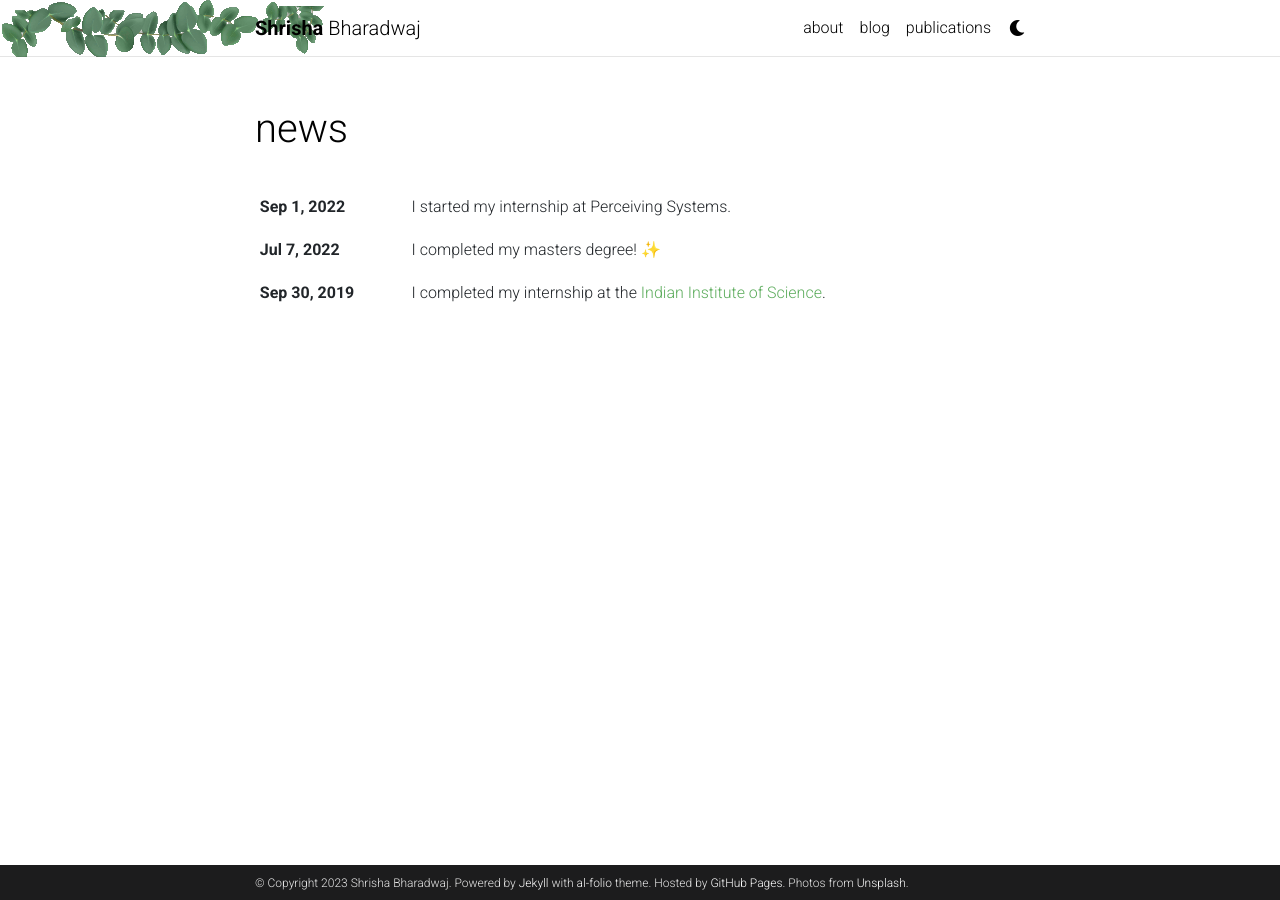
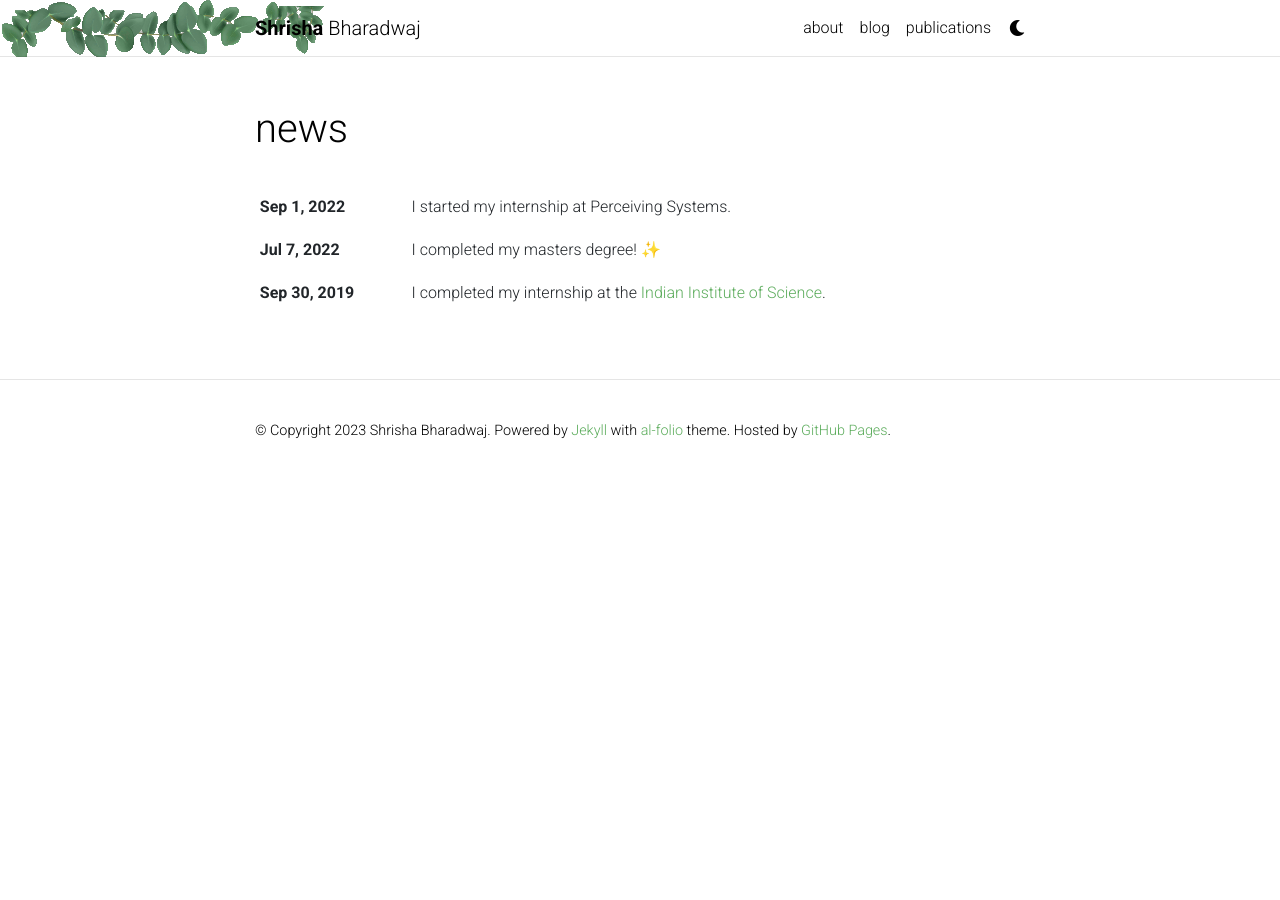
Before and after one commit to sbharadwajj/sbharadwajj.github.io, a Jekyll site: the page built from news.html, in a window 1280 px wide. Built offline with Jekyll 4.4.1, drawn with Linux system fonts in a browser that asks for light colours; full-size pictures stand in for the smaller copies a plugin makes; emoji names are drawn with the system emoji font; comment, search, counter and statistics services are not loaded; a style sheet for code colours, icons or effects is not loaded; some of the changed lines change nothing that is shown.

Commit message:
small changes

```diff
--- a/_config.yml
+++ b/_config.yml
@@ -12,7 +12,6 @@
 footer_text: >
   Powered by <a href="https://jekyllrb.com/" target="_blank">Jekyll</a> with <a href="https://github.com/alshedivat/al-folio">al-folio</a> theme.
   Hosted by <a href="https://pages.github.com/" target="_blank">GitHub Pages</a>.
-  Photos from <a href="https://unsplash.com" target="_blank">Unsplash</a>.
 keywords: jekyll, jekyll-theme, academic-website, portfolio-website  # add your own keywords or leave empty
 
 lang: en # the language of your site (for example: en, fr, cn, ru, etc.)
@@ -45,14 +44,14 @@
 # will use title and url fields
 # Take a look to https://github.com/jekyll/jekyll-feed for more customization
 
-rss_icon: true
+rss_icon: false
 
 # -----------------------------------------------------------------------------
 # Layout
 # -----------------------------------------------------------------------------
 
 navbar_fixed: true
-footer_fixed: true
+footer_fixed: false
 
 # Dimensions
 max_width: 800px
@@ -71,13 +70,13 @@
 # Social integration
 # -----------------------------------------------------------------------------
 
-github_username: # your GitHub user name
+github_username: sbharadwajj # your GitHub user name
 gitlab_username: # your GitLab user name
-twitter_username: # your Twitter handle
+twitter_username: filtercoffeeee # your Twitter handle
 mastodon_username: # your mastodon instance+username in the format instance.tld/@username
 linkedin_username: # your LinkedIn user name
 telegram_username: # your Telegram user name
-scholar_userid: # your Google Scholar ID
+scholar_userid: HiA1ObQAAAAJ&hl # your Google Scholar ID
 semanticscholar_id: # your Semantic Scholar ID
 whatsapp_number: # your WhatsApp number (full phone number in international format. Omit any zeroes, brackets, or dashes when adding the phone number in international format.)
 orcid_id: # your ORCID ID
@@ -105,8 +104,7 @@
 youtube_id: # your youtube channel id (youtube.com/@<youtube_id>)
 discord_id: # your discord id (18-digit unique numerical identifier)
 
-contact_note: >
-  You can even add a little note about which of these is the best way to reach you.
+contact_note:
 
 # -----------------------------------------------------------------------------
 # Analytics and search engine verification
--- a/_sass/_themes.scss
+++ b/_sass/_themes.scss
@@ -10,7 +10,7 @@
   --global-theme-color: #{$green-color-dark};
   --global-hover-color: #{$green-color-dark};
   --global-hover-text-color: #{$white-color};
-  --global-footer-bg-color: #{$grey-color-dark};
+  --global-footer-bg-color: #{$grey-color-light};
   --global-footer-text-color: #{$grey-color-light};
   --global-footer-link-color: #{$white-color};
   --global-distill-app-color: #{$grey-color};
@@ -52,8 +52,8 @@
   --global-code-bg-color: #{$code-bg-color-dark};
   --global-text-color: #{$grey-color-light};
   --global-text-color-light: #{$grey-color-light};
-  --global-theme-color: #{$cyan-color};
-  --global-hover-color: #{$cyan-color};
+  --global-theme-color: #{$green-color-lime};
+  --global-hover-color: #{$green-color-lime};
   --global-hover-text-color: #{$white-color};
   --global-footer-bg-color: #{$grey-color-light};
   --global-footer-text-color: #{$grey-color-dark};
```
